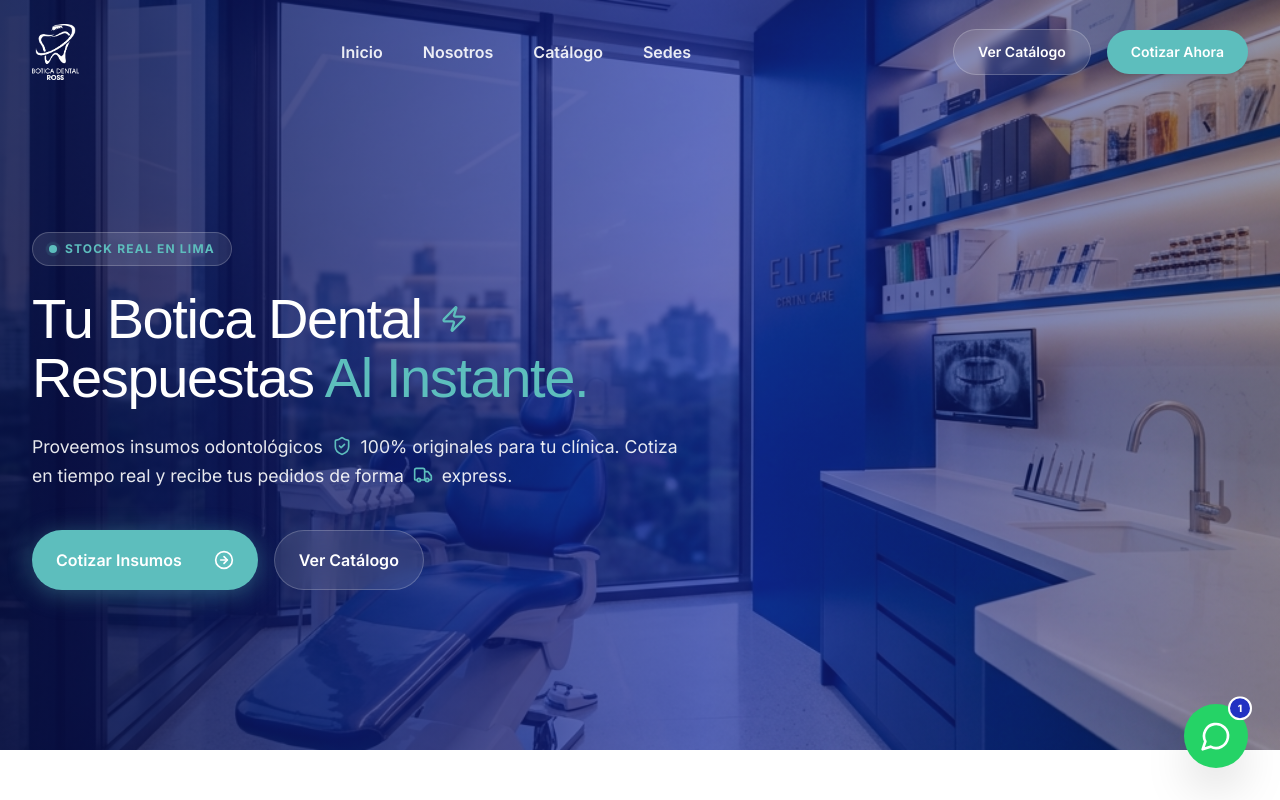
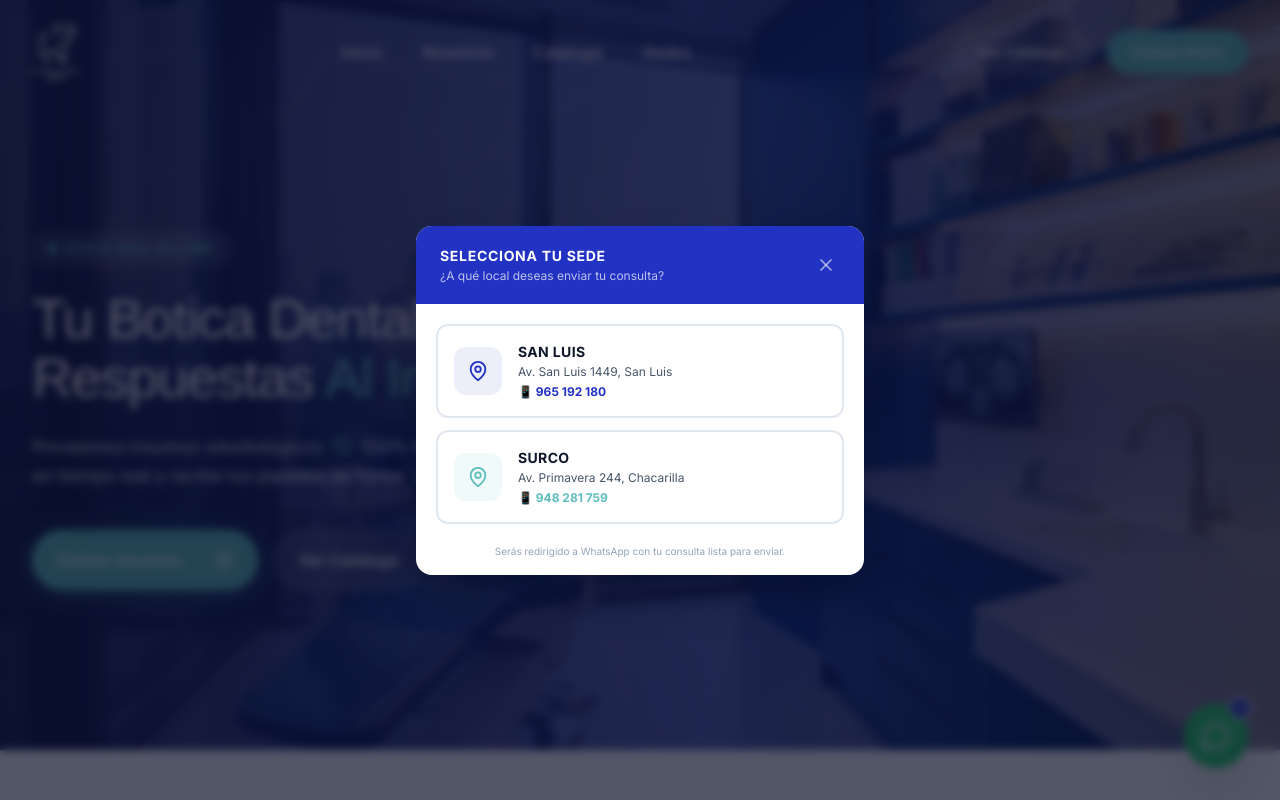
Before and after one commit to ryuk2345/DentalRoss, a React (Vite) app: page / in a window 1280 px wide. Both pictures are taken after a click on the button "Cotizar Ahora". Shown: the top 800 px of the page. Built offline with nearby package versions, Linux system fonts and the light colour scheme; a web font is replaced by a local one.

Commit message:
feat: sede selector modal - customer picks San Luis or Surco before WhatsApp redirect

```diff
--- a/src/App.tsx
+++ b/src/App.tsx
@@ -3,23 +3,26 @@ import { motion, AnimatePresence } from 'framer-motion';
 import { ArrowRightCircle, Zap, ShieldCheck, Truck, Menu, X, Search, MapPin, BadgeCheck, Package, Headphones, ChevronDown, Send, MessageCircle, Mail, Phone } from 'lucide-react';
 
 // ==========================================
-// CONFIGURACIÓN CENTRAL DE WHATSAPP
-// Agrega o quita números aquí y toda la web
-// los usará automáticamente en rotación.
+// CONFIGURACIÓN DE SEDES Y CONTACTOS
 // ==========================================
-const WA_NUMBERS = [
-  { phone: '51965192180', agent: 'Agente 1' },
-  { phone: '51948281759', agent: 'Agente 2' },
+const SEDES = [
+  {
+    id: 'san-luis',
+    name: 'San Luis',
+    address: 'Av. San Luis 1449, San Luis',
+    phone: '51965192180',
+    display: '965 192 180',
+    color: '#2232C2',
+  },
+  {
+    id: 'surco',
+    name: 'Surco',
+    address: 'Av. Primavera 244, Chacarilla',
+    phone: '51948281759',
+    display: '948 281 759',
+    color: '#5DBEBD',
+  },
 ];
-
-/** Devuelve el número de WA siguiente en rotación (round-robin por sesión) */
-const getNextWaNumber = (): string => {
-  const key = 'wa_agent_index';
-  const current = parseInt(sessionStorage.getItem(key) ?? '0', 10);
-  const next = (current + 1) % WA_NUMBERS.length;
-  sessionStorage.setItem(key, String(next));
-  return WA_NUMBERS[current].phone;
-};
 
 const catalogItems = [
   { id: 1, category: "cirugia", name: "Agujas Cortas y Largas", brand: "NOP SPIDENT", desc: "Agujas dentales descartables para la aplicación de anestesia local en diferentes técnicas.", price: "S/ 25.00" },
@@ -37,6 +40,8 @@ export default function App() {
   const [isWaOpen, setIsWaOpen] = useState(false);
   const [waMessage, setWaMessage] = useState('');
   const [scrolled, setScrolled] = useState(false);
+  // Modal selector de sede
+  const [pendingMessage, setPendingMessage] = useState<string | null>(null);
 
   useEffect(() => {
     const handleScroll = () => setScrolled(window.scrollY > 20);
@@ -65,15 +70,80 @@ export default function App() {
     return matchesCategory && matchesSearch;
   });
 
+  // sendWa ahora muestra el selector de sede primero
   const sendWa = (msg: string) => {
-    const phone = getNextWaNumber();
-    window.open(`https://wa.me/${phone}?text=${encodeURIComponent(msg)}`, "_blank");
+    setIsWaOpen(false);
+    setPendingMessage(msg);
+  };
+
+  // Una vez elegida la sede, abre WhatsApp con el número correcto
+  const confirmSede = (phone: string) => {
+    if (!pendingMessage) return;
+    window.open(`https://wa.me/${phone}?text=${encodeURIComponent(pendingMessage)}`, '_blank');
     setWaMessage('');
-    setIsWaOpen(false);
+    setPendingMessage(null);
   };
 
   return (
     <div className="relative w-full min-h-screen font-body text-text overflow-x-hidden bg-surface-bg">
+
+      {/* ========== MODAL SELECTOR DE SEDE ========== */}
+      <AnimatePresence>
+        {pendingMessage !== null && (
+          <motion.div
+            initial={{ opacity: 0 }}
+            animate={{ opacity: 1 }}
+            exit={{ opacity: 0 }}
+            className="fixed inset-0 z-[200] flex items-center justify-center p-4 bg-[#0a0f25]/70 backdrop-blur-sm"
+            onClick={() => setPendingMessage(null)}
+          >
+            <motion.div
+              initial={{ opacity: 0, scale: 0.92, y: 20 }}
+              animate={{ opacity: 1, scale: 1, y: 0 }}
+              exit={{ opacity: 0, scale: 0.92, y: 20 }}
+              transition={{ duration: 0.3, ease: [0.22, 1, 0.36, 1] }}
+              className="bg-white rounded-2xl shadow-2xl w-full max-w-md overflow-hidden"
+              onClick={e => e.stopPropagation()}
+            >
+              {/* Header */}
+              <div className="bg-[#2232C2] px-6 py-5 flex items-center justify-between">
+                <div>
+                  <h3 className="text-white font-bold text-sm uppercase tracking-wider">Selecciona tu Sede</h3>
+                  <p className="text-white/70 text-xs mt-0.5">¿A qué local deseas enviar tu consulta?</p>
+                </div>
+                <button onClick={() => setPendingMessage(null)} className="text-white/60 hover:text-white transition-colors p-1">
+                  <X size={20} />
+                </button>
+              </div>
+
+              {/* Sede Options */}
+              <div className="p-5 space-y-3">
+                {SEDES.map(sede => (
+                  <button
+                    key={sede.id}
+                    onClick={() => confirmSede(sede.phone)}
+                    className="w-full flex items-center gap-4 p-4 rounded-xl border-2 border-[#e2e8f0] hover:border-[#2232C2] hover:bg-[#2232C2]/5 transition-all duration-200 text-left group"
+                  >
+                    <div className="w-12 h-12 rounded-xl flex items-center justify-center shrink-0 transition-colors" style={{ backgroundColor: `${sede.color}15` }}>
+                      <MapPin size={22} style={{ color: sede.color }} />
+                    </div>
+                    <div className="flex-1">
+                      <p className="font-bold text-sm text-[#0f172a] uppercase tracking-wide">{sede.name}</p>
+                      <p className="text-[#475569] text-xs mt-0.5">{sede.address}</p>
+                      <p className="text-xs font-bold mt-1" style={{ color: sede.color }}>📱 {sede.display}</p>
+                    </div>
+                    <ArrowRightCircle size={20} className="text-[#2232C2] opacity-0 group-hover:opacity-100 transition-opacity shrink-0" />
+                  </button>
+                ))}
+              </div>
+
+              <p className="text-center text-[10px] text-[#94a3b8] pb-4 px-6">
+                Serás redirigido a WhatsApp con tu consulta lista para enviar.
+              </p>
+            </motion.div>
+          </motion.div>
+        )}
+      </AnimatePresence>
       {/* Hero Section - background set via CSS backgroundImage, 100% reliable */}
       <div
         className="relative w-full min-h-[680px] lg:min-h-[750px] flex items-center overflow-hidden"
```
